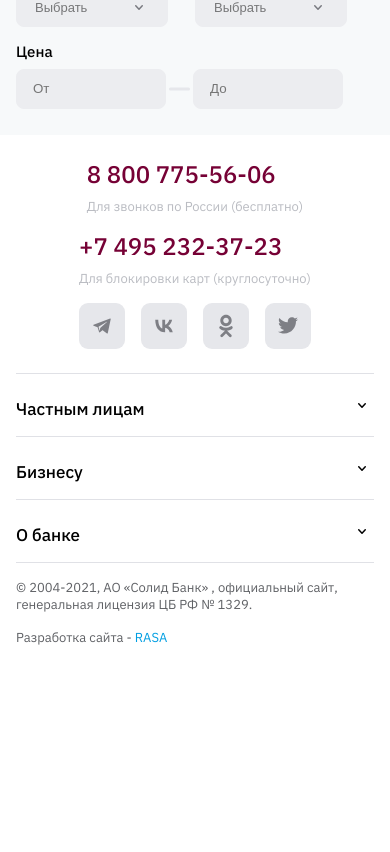
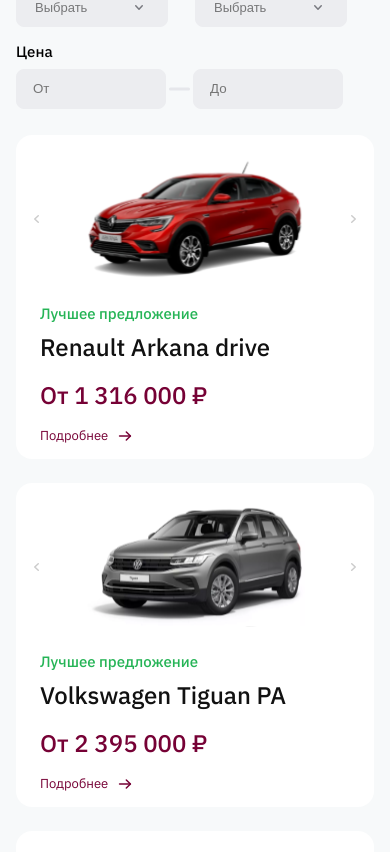
Before and after one commit to Nyanchuk/react-test-rasa, a React (Create React App) app: page / in a window 390 px wide. Shown: the part 892-1744 px from the top of the page. Before the commit the page ends 1562 px from the top, so only its background shows below. Built offline with nearby package versions, Linux system fonts and the light colour scheme.

Commit message:
three block done

```diff
--- a/src/App.js
+++ b/src/App.js
@@ -69,11 +69,11 @@ function App() {
               </div>
             </div>
           </div>
-          {/* <div className={styles.main__contain_card}>
+          <div className={styles.main__contain_card}>
             {cards.map((card) => (
               <Card key={`card_${card.id}`} card={card} />
             ))}
-          </div> */}
+          </div>
           {/* <div className={styles.main__content}>
             {cardsCarSeller
               .slice(0, showAllCards ? cardsCarSeller.length : 6)
--- a/src/components/Card/card.module.css
+++ b/src/components/Card/card.module.css
@@ -7,6 +7,9 @@
   margin-bottom: 16px;
   display: flex;
   justify-content: space-between;
+}
+.card__info {
+  order: 1;
 }
 .card__info span {
   font-weight: 500;
@@ -44,6 +47,7 @@
   color: rgba(118, 1, 53, 1);
 }
 .card__images {
+  order: 2;
   display: flex;
   align-items: center;
   justify-content: center;
@@ -85,6 +89,31 @@
   .cards__images_car {
     background-size: cover;
     background-position: center;
-    width: 256px;
+    width: 310px;
+    height: auto;
   }
 }
+@media (max-width: 430px) {
+  .card {
+    flex-direction: column;
+    box-sizing: border-box;
+    height: 324px;
+    padding: 0;
+  }
+  .card__info {
+    order: 2;
+    padding: 24px;
+  }
+  .card__images {
+    padding-top: 24px;
+    order: 1;
+    justify-content: space-around;
+  }
+  .card__images_arrow {
+    width: 24px;
+  }
+  .cards__images_car {
+    width: 256px;
+    height: 120px;
+  }
+}
--- a/src/components/Card/index.jsx
+++ b/src/components/Card/index.jsx
@@ -30,7 +30,7 @@ export default function Card({ card }) {
         </div>
       </div>
       <div className={styles.card__images}>
-      <img
+        <img
           className={styles.card__images_arrow}
           src={MainImages.chevronFore}
           alt="prev image"
```
